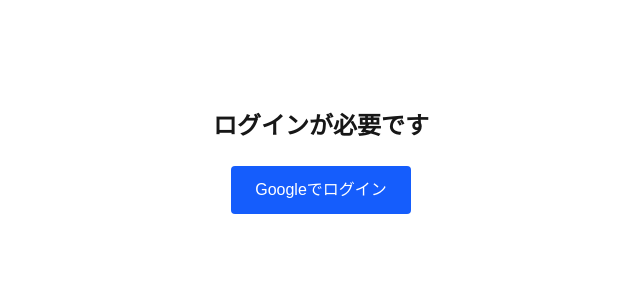
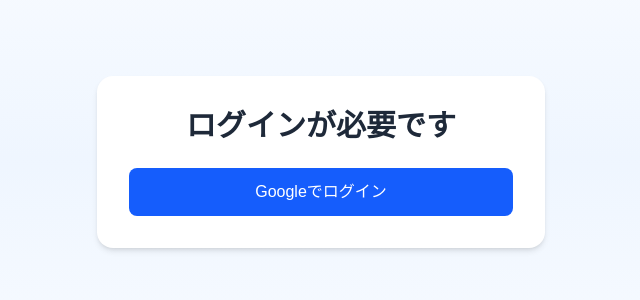
Before and after one commit to umatoma113/langboost, a Next.js app: page /signin in a window 1280 px wide. Shown: the part 238-538 px from the top of the page, without its empty margins (319-959 px from the left). Built offline with nearby package versions, Linux system fonts and the light colour scheme; what @heroui/react would draw is missing.

Commit message:
レイアウトを調整

```diff
--- a/src/app/signin/page.tsx
+++ b/src/app/signin/page.tsx
@@ -5,12 +5,12 @@
 
 export default function SignInPage() {
   return (
-    <main className="min-h-screen flex items-center justify-center bg-white px-4">
-      <div className="text-center space-y-6">
-        <h1 className="text-2xl font-bold">ログインが必要です</h1>
+    <main className="min-h-screen flex items-center justify-center bg-gradient-to-b from-white via-blue-50 to-white px-4">
+      <div className="bg-white p-8 rounded-2xl shadow-md w-full max-w-md text-center space-y-6">
+        <h1 className="text-3xl font-bold text-gray-800">ログインが必要です</h1>
         <button
           onClick={() => signIn("google", { callbackUrl: "/" })}
-          className="bg-blue-600 text-white px-6 py-3 rounded hover:bg-blue-700"
+          className="bg-blue-600 text-white px-6 py-3 rounded-lg hover:bg-blue-700 transition-colors duration-300 w-full"
         >
           Googleでログイン
         </button>
```
